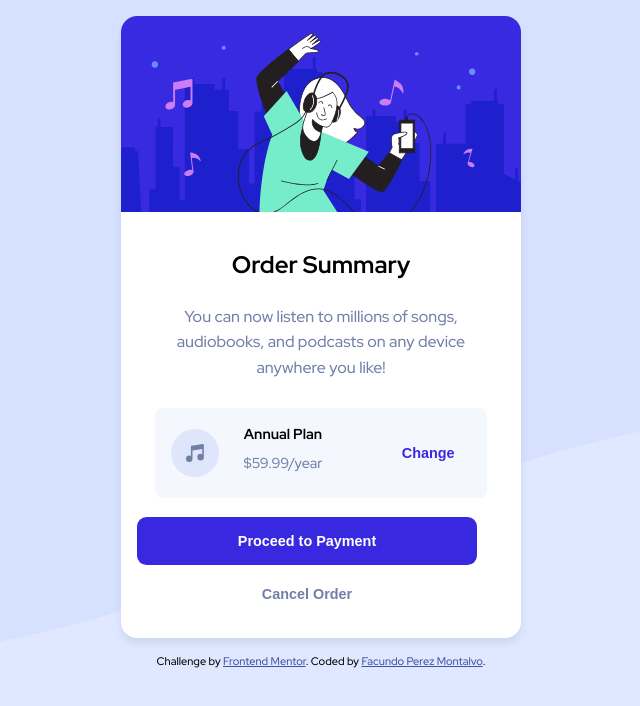
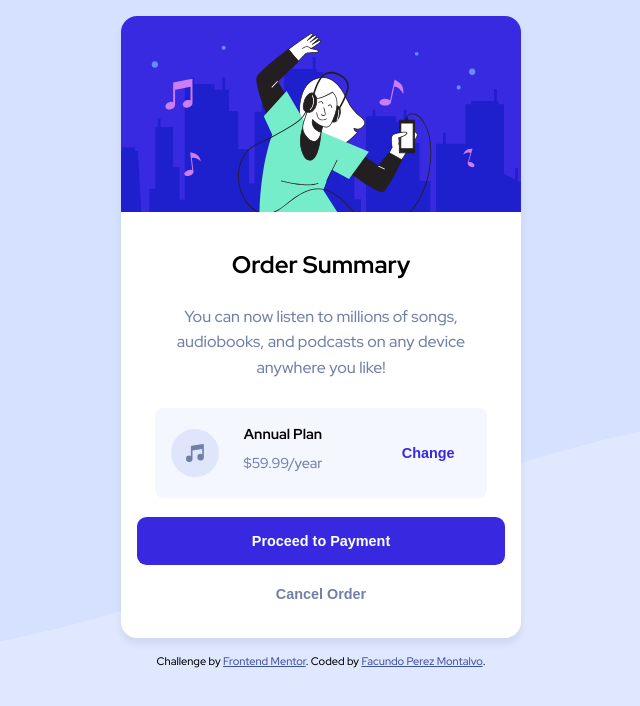
Before and after one commit to facuperezm/Order-Summary-Component-Main, a plain HTML site: page index.html in a window 1280 px wide. Shown: the whole page, without its empty margins (319-959 px from the left). Drawn offline with Linux system fonts and the light colour scheme.

Commit message:
fix btn and readme

```diff
--- a/styles.css
+++ b/styles.css
@@ -50,11 +50,11 @@ body {
   background-color: transparent;
   color: var(--Bright-blue);
 }
-.btn--primary,
+/* .btn--primary,
 .btn--secondary {
   width: 95%;
   max-width: 340px;
-}
+} */
 .btn--primary {
   color: white;
   background-color: var(--Bright-blue);
```
Also changed, not shown: 2 other files.
